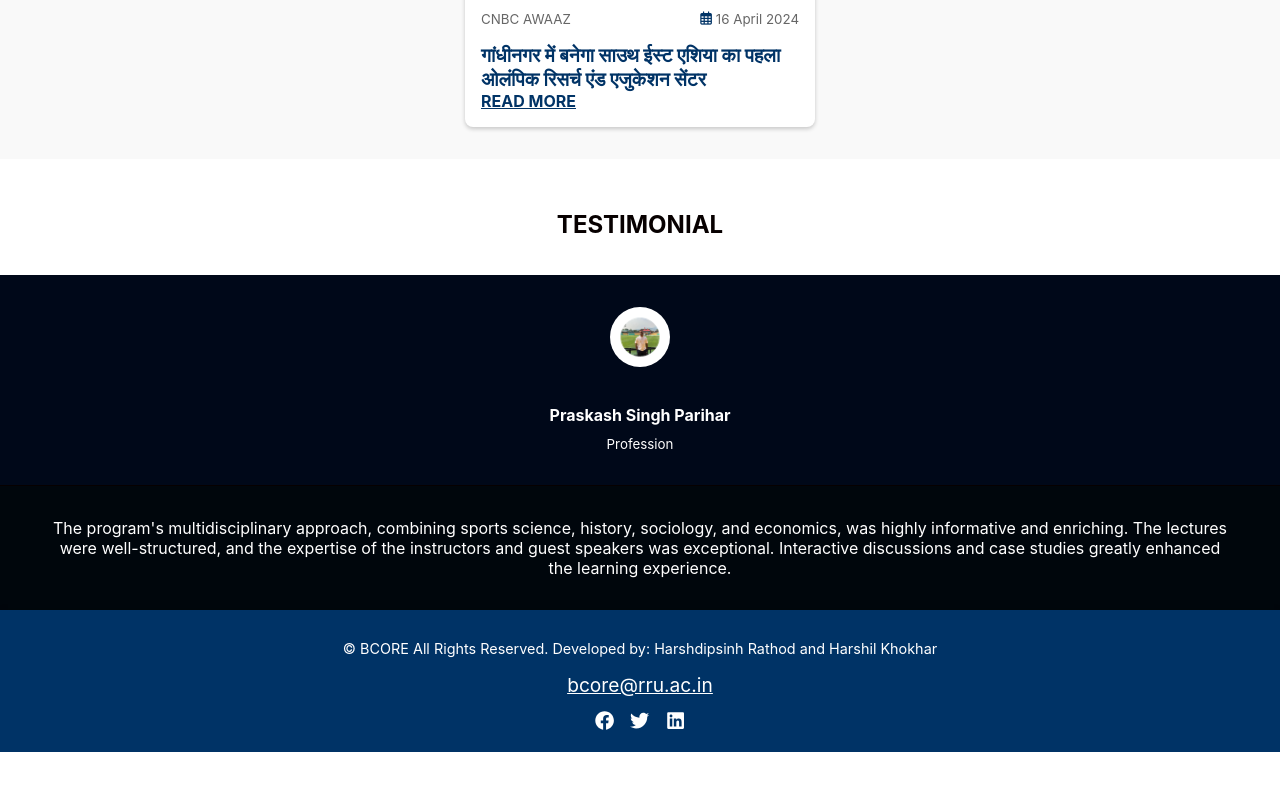
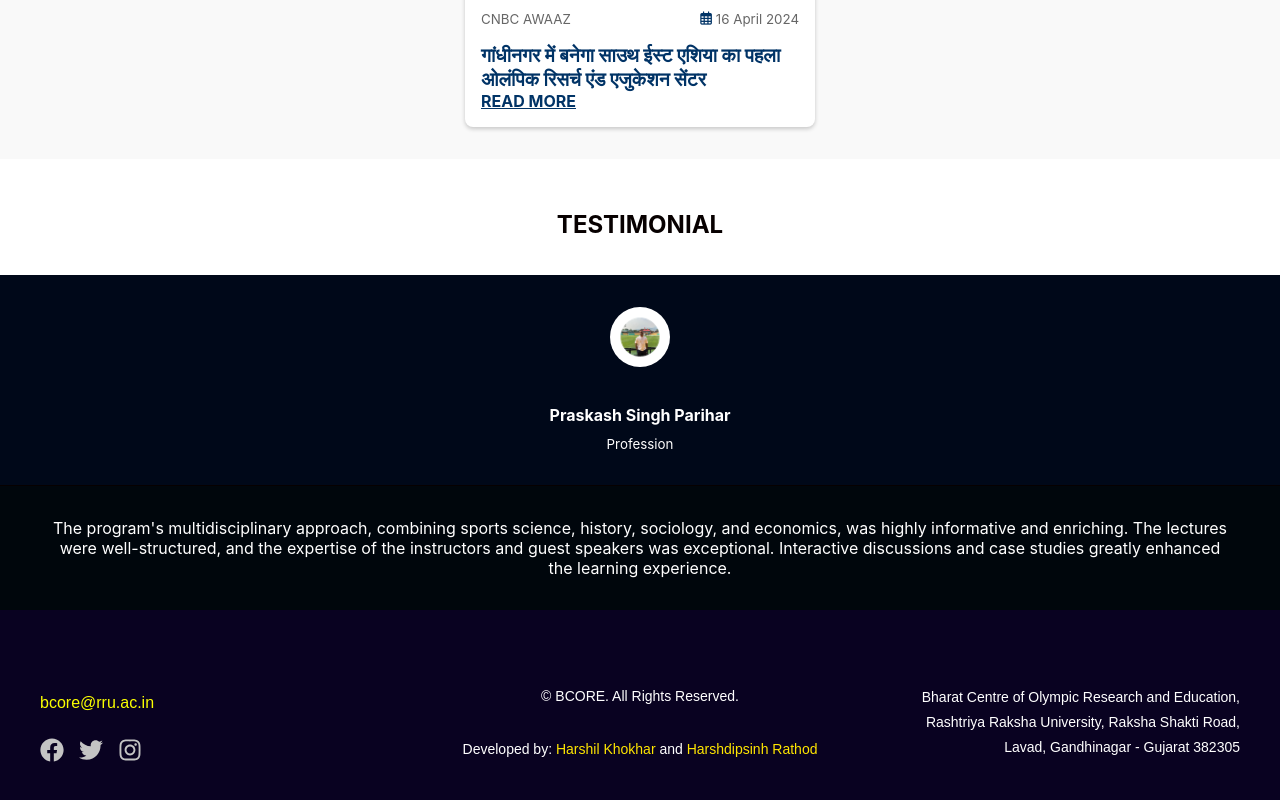
Before and after one commit to hk3007/bcore, a React (Create React App) app: page / in a window 1280 px wide. Shown: the part 4813-5613 px from the top of the page. Before the commit the page ends 5565 px from the top, so only its background shows below. Built offline with nearby package versions, Linux system fonts and the light colour scheme.

Commit message:
Footer Updated

```diff
--- a/src/components/Footer.js
+++ b/src/components/Footer.js
@@ -1,17 +1,36 @@
-import { FaFacebook, FaTwitter, FaLinkedin } from 'react-icons/fa';
+import { FaFacebook, FaTwitter, FaInstagram } from 'react-icons/fa';
 import React from 'react';
-import './footer.css'; // Import the CSS for the footer
+import './footer.css';
 
 export const Footer = () => {
     return (
         <footer className="footer">
-        <p>© BCORE All Rights Reserved. Developed by: Harshdipsinh Rathod and Harshil Khokhar</p>
-        <div className="social-icons">
-        <p><a href="mailto:bcore@rru.ac.in">bcore@rru.ac.in</a></p>
-            <a href="https://facebook.com" target="_blank" rel="noopener noreferrer"><FaFacebook /></a>
-            <a href="https://twitter.com" target="_blank" rel="noopener noreferrer"><FaTwitter /></a>
-            <a href="https://www.instagram.com/bcore_rru?igsh=MWk5OW41cWJlY3l1NQ==" target="_blank" rel="noopener noreferrer"><FaLinkedin /></a>
-        </div>
-    </footer>
+            <div className="footer-container">
+                {/* Left Section: Email & Social Icons */}
+                <div className="footer-left">
+                    <p><a href="mailto:bcore@rru.ac.in">bcore@rru.ac.in</a></p>
+                    <div className="social-icons">
+                        <a href="https://facebook.com" target="_blank" rel="noopener noreferrer"><FaFacebook /></a>
+                        <a href="https://twitter.com" target="_blank" rel="noopener noreferrer"><FaTwitter /></a>
+                        <a href="https://www.instagram.com/bcore_rru?igsh=MWk5OW41cWJlY3l1NQ==" target="_blank" rel="noopener noreferrer"><FaInstagram /></a>
+                    </div>
+                </div>
+
+                {/* Center Section: Copyright & Developed By */}
+                <div className="footer-center">
+                    <p>© BCORE. All Rights Reserved.</p>
+                    <p>Developed by: <a href="https://www.linkedin.com/in/harshil-khokhar/">Harshil Khokhar </a> and <a href="https://www.linkedin.com/in/harshdipsinh-rathod/">Harshdipsinh Rathod</a></p>
+                </div>
+
+                {/* Right Section: Address */}
+                <div className="footer-right">
+                    <address>
+                        Bharat Centre of Olympic Research and Education,<br />
+                        Rashtriya Raksha University, Raksha Shakti Road,<br />
+                        Lavad, Gandhinagar - Gujarat 382305
+                    </address>
+                </div>
+            </div>
+        </footer>
     );
 };
--- a/src/components/footer.css
+++ b/src/components/footer.css
@@ -1,56 +1,101 @@
-/* src/footer.css */
+.footer {
+    background-color: #090221;
+    color: white;
+    padding: 40px 20px;
+    font-family: 'Arial', sans-serif;
+    text-align: center; /* Centering the entire footer content */
+}
 
-.footer {
-    background-color: #003366;
-    color: #ffffff;
-    text-align: center;
-    padding: 1rem;
-    font-size: 0.9rem;
-    box-shadow: 0 -2px 4px rgba(0, 0, 0, 0.1);
-    position: relative;
-    bottom: 0;
-    left: 0;
-    overflow: hidden;
+.footer-container {
+    display: flex;
+    justify-content: space-between;
+    align-items: center;
+    max-width: 1200px;
+    margin: 0 auto;
+    gap: 20px;
+    padding: 20px;
+}
+
+.footer-left, .footer-center, .footer-right {
+    flex: 1; /* Distribute space evenly */
+    display: flex;
+    flex-direction: column;
+    justify-content: center;
+}
+
+.footer-left {
+    align-items: flex-start;
+    text-align: left;
+}
+
+.footer-left p a {
+    color: #fbff00;
+    text-decoration: none;
+}
+
+.footer-left p a:hover {
+    text-decoration: underline;
 }
 
 .social-icons {
-    margin-top: 1rem;
+    display: flex;
+    gap: 15px;
+    margin-top: 10px;
 }
 
 .social-icons a {
-    color: #ffffff; /* White icons */
-    margin: 0 0.5rem;
-    font-size: 1.2rem;
+    color: #c4c4c4;
+    font-size: 24px;
+    transition: color 0.3s ease;
 }
 
 .social-icons a:hover {
-    color: #ffd700; /* Gold color on hover */
+    color: #007bff;
 }
 
-/* Responsive Styles */
-@media (max-width: 600px) {
-    .footer {
-        font-size: 0.8rem; /* Slightly smaller text on small screens */
+.footer-center {
+    align-items: center;
+    text-align: center;
+    font-size: 14px;
+    line-height: 1.8;
+}
+
+.footer-center a {
+    color: #ffe600;
+    text-decoration: none;
+}
+
+.footer-center a:hover {
+    text-decoration: underline;
+}
+
+.footer-right {
+    align-items: flex-end;
+    text-align: right;
+}
+
+.footer-right address {
+    font-style: normal;
+    font-size: 14px;
+    line-height: 1.8;
+}
+
+@media (max-width: 768px) {
+    .footer-container {
+        flex-direction: column;
+        text-align: center;
     }
 
-    .social-icons a {
-        margin: 0 0.3rem; /* Smaller margin for icons */
+    .footer-left, .footer-center, .footer-right {
+        align-items: center;
+        text-align: center;
+    }
+
+    .social-icons {
+        justify-content: center;
+    }
+
+    .footer-right {
+        margin-top: 20px;
     }
 }
-
-/* Ensure that the body takes up at least the full height of the viewport */
-html, body {
-    height: 100%;
-    margin: 0;
-}
-
-.App {
-    min-height: 100vh;
-    display: flex;
-    flex-direction: column;
-}
-
-/* Ensuring the footer stays at the bottom if the content is short */
-.App > *:last-child {
-    margin-top: auto;
-}
```
Also changed, not shown: 11 other files (tests, documents, lock files or other folders).
